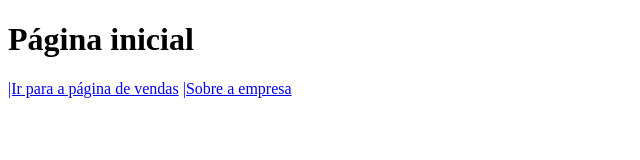
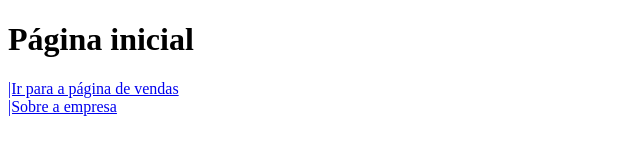
Before and after one commit to LeandroLuisCoutinhodaSilva/aulagithub, a plain HTML site: page index.html in a window 1280 px wide. Shown: the whole page, without its empty margins (0-640 px from the left). Drawn offline with Linux system fonts and the light colour scheme.

Commit message:
Inserida quebra de linha

```diff
--- a/index.html
+++ b/index.html
@@ -7,7 +7,7 @@
 </head>
 <body>
     <h1>Página inicial</h1>
-    <a href="vendas.html">|Ir para a página de vendas</a>
+    <a href="vendas.html">|Ir para a página de vendas</a><br>
     <a href="sobre.html">|Sobre a empresa</a>
 </body>
 </html>
```
